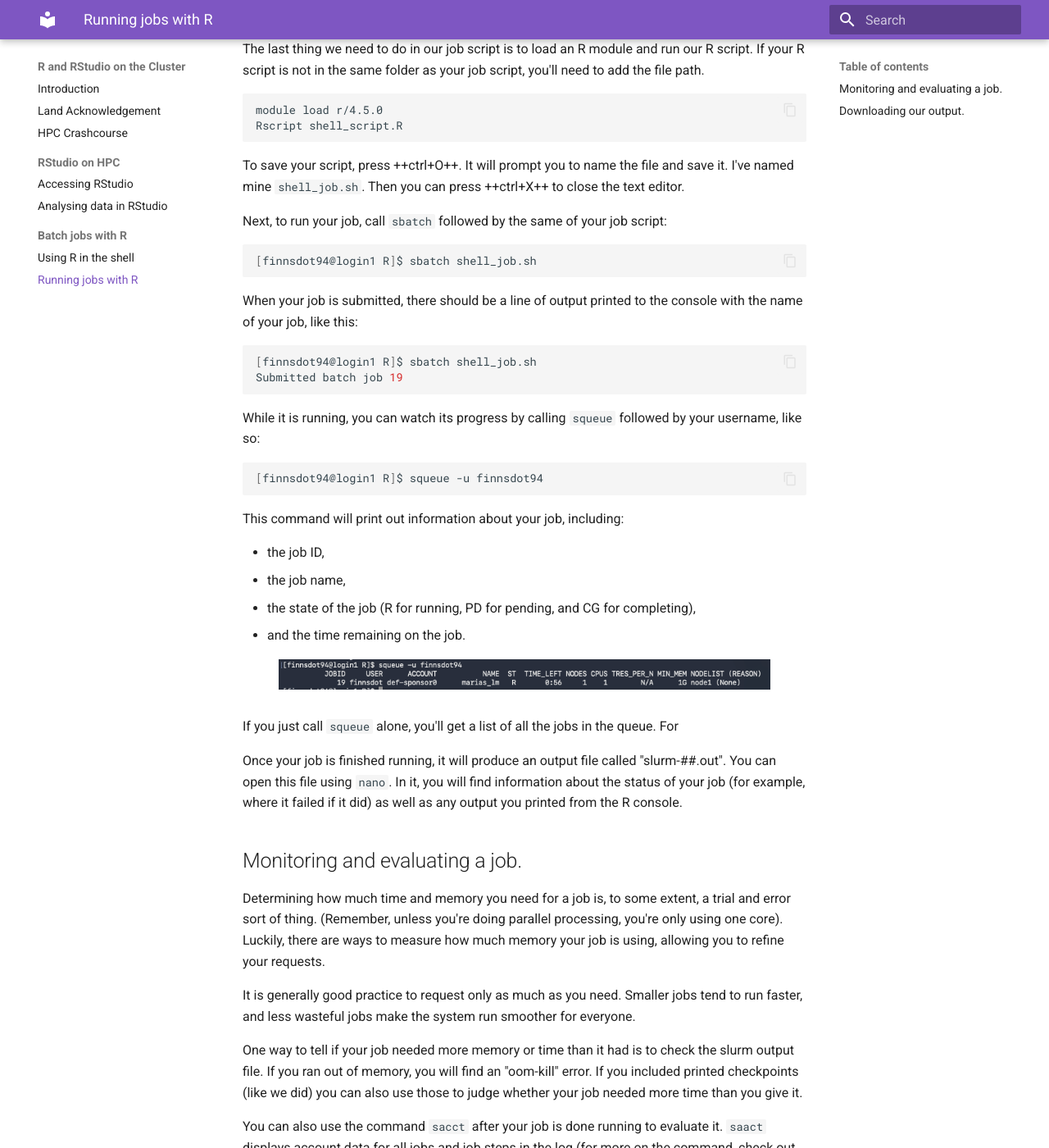
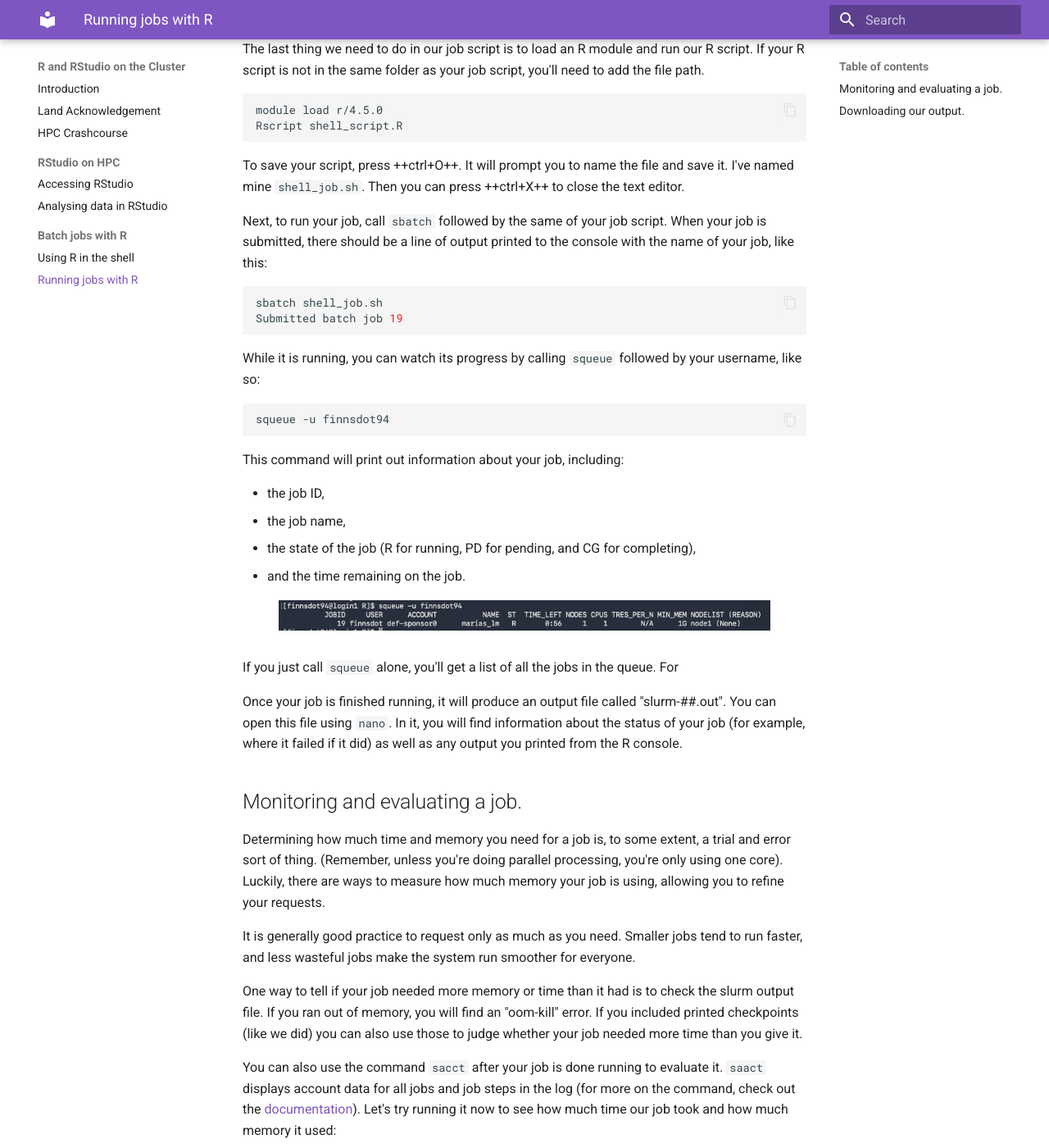
Before and after one commit to finnsdottir/hpc_r_2026, an MkDocs documentation site: the page built from docs/batch_jobs.md, in a window 1280 px wide and 1400 px high, scrolled down 806 px. Shown: the whole window at 82% size. Built offline with MkDocs 1.6.1 and Material for MkDocs 9.7.7, drawn with Linux system fonts in a browser that asks for light colours; some of the changed text lies outside the part shown.

Commit message:
making the script clearer

````diff
--- a/docs/batch_jobs.md
+++ b/docs/batch_jobs.md
@@ -32,23 +32,17 @@ Rscript shell_script.R
 ```
 To save your script, press ++ctrl+O++. It will prompt you to name the file and save it. I've named mine `shell_job.sh`. Then you can press ++ctrl+X++ to close the text editor.
 
-Next, to run your job, call `sbatch` followed by the same of your job script:
+Next, to run your job, call `sbatch` followed by the same of your job script. When your job is submitted, there should be a line of output printed to the console with the name of your job, like this:
 
 ```shell
-[finnsdot94@login1 R]$ sbatch shell_job.sh
-```
-
-When your job is submitted, there should be a line of output printed to the console with the name of your job, like this:
-
-```shell
-[finnsdot94@login1 R]$ sbatch shell_job.sh
+sbatch shell_job.sh
 Submitted batch job 19
 ```
 
 While it is running, you can watch its progress by calling `squeue` followed by your username, like so:
 
 ```shell
-[finnsdot94@login1 R]$ squeue -u finnsdot94
+squeue -u finnsdot94
 ```
 
 This command will print out information about your job, including:
@@ -78,7 +72,7 @@ One way to tell if your job needed more memory or time than it had is to check t
 You can also use the command `sacct` after your job is done running to evaluate it. `saact` displays account data for all jobs and job steps in the log (for more on the command, check out the [documentation](https://slurm.schedmd.com/sacct.html)). Let's try running it now to see how much time our job took and how much memory it used:
 
 ```shell
-[finnsdot94@login1 R]$ sacct -o JobID,MaxRSS,Elapsed -j 19.batch
+sacct -o JobID,MaxRSS,Elapsed -j 19.batch
 ```
 
 In the above block of code, `-o` refers to our request for format. In this case, we are only asking for the job id, the memory used, and the time elapsed - in that order. We then use the argument `-j` to specify the job, and follow it with our job id.
@@ -123,7 +117,7 @@ Now that we've run our analyses, let's quickly check that our outputs were produ
 To look inside the folders without having to change directories, we can use the `ls` command followed by the subfolder name:
 
 ```shell
-[finnsdot94@login1 R]$ ls fig_ouput
+ls fig_ouput
 ```
 Check all three folders and make sure that all your output saved properly. Once you are sure that it did, you can close your remote session. To do so, simply use the command `exit`.
 
````
Also changed, not shown: other parts of docs/batch_jobs.md (+3 -3 lines), docs/rscripts.md (+5 -7 lines), docs/terminal.md (+1 -1 lines).
